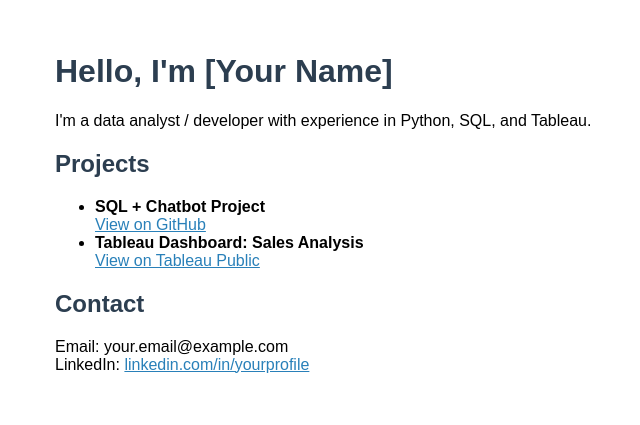
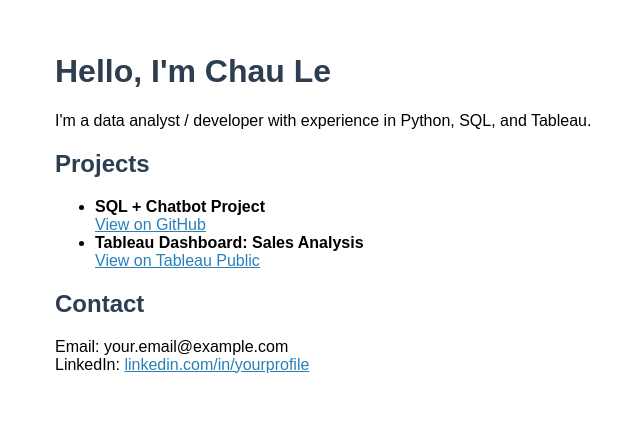
Before and after one commit to chaul3/chaul3.github.io, a plain HTML site: page index.html in a window 1280 px wide. Shown: the whole page, without its empty margins (185-825 px from the left). Drawn offline with Linux system fonts and the light colour scheme.

Commit message:
Update index.html

```diff
--- a/index.html
+++ b/index.html
@@ -10,7 +10,7 @@
   </style>
 </head>
 <body>
-  <h1>Hello, I'm [Your Name]</h1>
+  <h1>Hello, I'm Chau Le</h1>
   <p>I'm a data analyst / developer with experience in Python, SQL, and Tableau.</p>
 
   <h2>Projects</h2>
```
